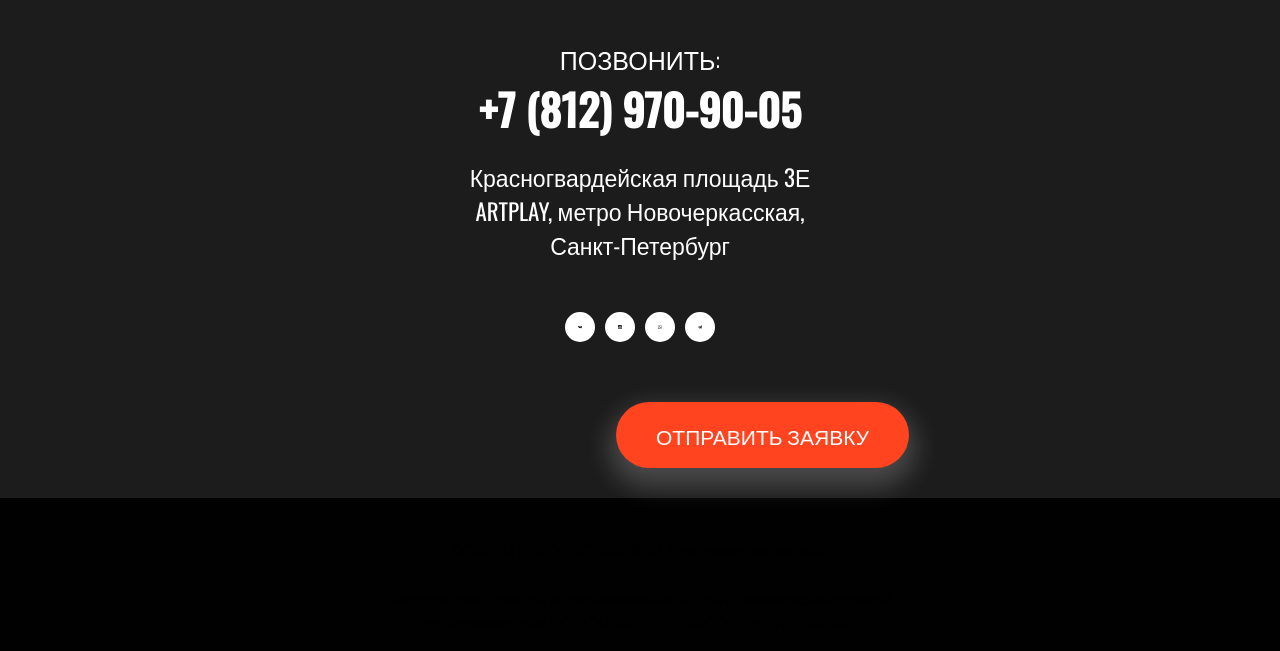
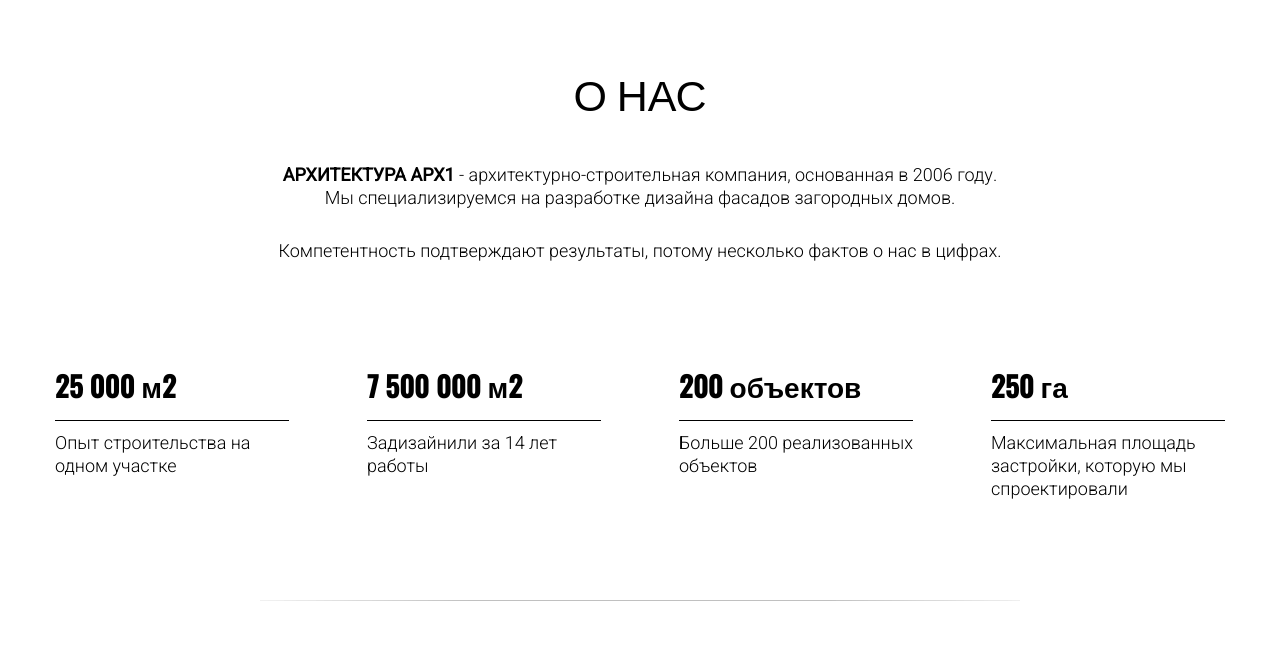
Before and after one commit to uukeyi/ARH1, a React (Create React App) app: page / in a window 1280 px wide. Shown: the part 6111-6762 px from the top of the page. Built offline with nearby package versions, Linux system fonts and the light colour scheme.

Commit message:
make about us section

```diff
--- /dev/null
+++ b/src/components/AboutUsSection/AboutUsSection.module.css
@@ -0,0 +1,86 @@
+#aboutUsSection {
+   padding: 80px 0px 0px 0px;
+}
+.title {
+   font-weight: 400;
+   font-size: 43px;
+   line-height: 43px;
+   text-transform: uppercase;
+   text-align: center;
+}
+.subtitle > strong {
+   font-family: "Roboto";
+}
+.subtitle {
+   margin-top: 50px;
+   font-weight: 300;
+   font-family: "Roboto";
+   text-align: center;
+   font-size: 18px;
+   line-height: 23px;
+}
+.subdescription {
+   margin-top: 30px;
+   font-weight: 300;
+   text-align: center;
+   font-family: "Roboto";
+
+   font-size: 18px;
+   line-height: 23px;
+}
+.contentContainer {
+   display: flex;
+  justify-content: space-between;
+   margin-top: 100px;
+   flex-wrap: wrap;
+}
+.cardClass {
+   display: flex;
+   flex-direction: column;
+   gap: 10px;
+   width: 20%;
+}
+.cardClass hr {
+    border-top: 1px solid black;
+}
+.cardTitle {
+    color: black;
+   font-size: 28px;
+   font-style: normal;
+   font-weight: 900;
+   letter-spacing: 0px;
+   line-height: 48px;
+}
+.cardSubtitle {
+    color: black;
+    font-size: 18px;
+    font-weight: 300;
+    font-family: "Roboto";
+    letter-spacing: 0px;
+    line-height: 23px;
+}
+.line {
+    display: block;
+    margin: 100px auto;
+}
+
+
+@media screen and (max-width: 992px) {
+    .contentContainer {
+        gap: 20px;
+    }
+    .cardClass {
+        width: 44%;
+    }
+ }
+ @media screen and (max-width: 576px) {
+    #aboutUsSection {
+        padding: 30px 0px 0px 0px;
+    }
+    .contentContainer {
+        gap: 40px;
+    }
+ .cardClass {
+    width: 100%;
+ }
+ }
--- /dev/null
+++ b/src/components/AboutUsSection/AboutUsSection.tsx
@@ -0,0 +1,66 @@
+import React from "react";
+import styles from "./AboutUsSection.module.css";
+import quoteSectionLine from "../../assets/icons/quoteSectionLine.webp";
+
+const AboutUsSection: React.FC = () => {
+   const {
+      aboutUsSection,
+      title,
+      subtitle,
+      subdescription,
+      cardTitle,
+      cardSubtitle,
+      contentContainer,
+      cardClass,
+      line
+   } = styles;
+   return (
+      <section id={aboutUsSection}>
+         <div className="container">
+            <p data-aos = "zoom-in" data-aos-duration = "1000" className={title}>О НАС</p>
+            <p  data-aos = "zoom-in" data-aos-duration = "1000" className={subtitle}>
+               <strong>АРХИТЕКТУРА АРХ1</strong> - архитектурно-строительная
+               компания, основанная в 2006 году. <br />
+               Мы специализируемся на разработке дизайна фасадов загородных
+               домов.
+            </p>
+            <p  data-aos = "zoom-in" data-aos-duration = "1000" className={subdescription}>
+               Компетентность подтверждают результаты, потому несколько фактов о
+               нас в цифрах.
+            </p>
+            <div data-aos = "zoom-in" data-aos-duration = "1000" className={contentContainer}>
+               {[
+                  {
+                     title: "25 000 м2",
+                     subtitle: "Опыт строительства на одном участке",
+                  },
+                  {
+                     title: "7 500 000 м2",
+                     subtitle: "Задизайнили за 14 лет работы",
+                  },
+                  {
+                     title: "200 объектов",
+                     subtitle: "Больше 200 реализованных объектов",
+                  },
+                  {
+                     title: "250 га",
+                     subtitle:
+                        "Максимальная площадь застройки, которую мы спроектировали",
+                  },
+               ].map((card, index) => {
+                  return (
+                     <div key={index} className={cardClass}>
+                        <p className={cardTitle}>{card.title}</p>
+                        <hr />
+                        <p className={cardSubtitle}>{card.subtitle}</p>
+                     </div>
+                  );
+               })}
+            </div>
+            <img className={line} src={quoteSectionLine} alt="_________________________" />
+         </div>
+      </section>
+   );
+};
+
+export default AboutUsSection;
--- a/src/components/CostEquivalentSection/CostEquivalentSection.tsx
+++ b/src/components/CostEquivalentSection/CostEquivalentSection.tsx
@@ -1,19 +1,22 @@
 import React from "react";
 import styles from "./CostEquivalentSection.module.css";
-interface CostEquivalentSectionProps {}
 
-const CostEquivalentSection: React.FC<CostEquivalentSectionProps> = () => {
+const CostEquivalentSection: React.FC = () => {
    const { costEquivalentSection, title, contentContainer } = styles;
    return (
       <section id={costEquivalentSection}>
          <div className="container">
-            <p className={title}>ЭКВИВАЛЕНТ СТОИМОСТИ</p>
+            <p data-aos="zoom-in" data-aos-duration="1000" className={title}>
+               ЭКВИВАЛЕНТ СТОИМОСТИ
+            </p>
             <div className={contentContainer}>
                <img
+                  data-aos="fade-right"
+                  data-aos-duration="1000"
                   src="https://i.ibb.co/wNGTqsH/71.webp"
                   alt="Не удалось загрузить фото"
                />
-               <p>
+               <p data-aos="fade-left" data-aos-duration="1000">
                   К примеру: стоимость эскизного проекта дизайна для отделки
                   фасадов дома площадью 250 м2 составит 85 000 руб.
                   <br />
--- a/src/pages/MainPage.tsx
+++ b/src/pages/MainPage.tsx
@@ -1,4 +1,5 @@
 import React from "react";
+import AboutUsSection from "../components/AboutUsSection/AboutUsSection";
 import BlockHeaderSection from "../components/BlockHeaderSection/BlockHeaderSection";
 import CheapPriceSection from "../components/CheapPriceSection/CheapPriceSection";
 import CostEquivalentSection from "../components/CostEquivalentSection/CostEquivalentSection";
@@ -20,6 +21,7 @@ const MainPage: React.FC = () => {
          <SwiperSection/>
          <CheapPriceSection/>
          <CostEquivalentSection/>
+         <AboutUsSection/>
       </div>
    );
 };
```
